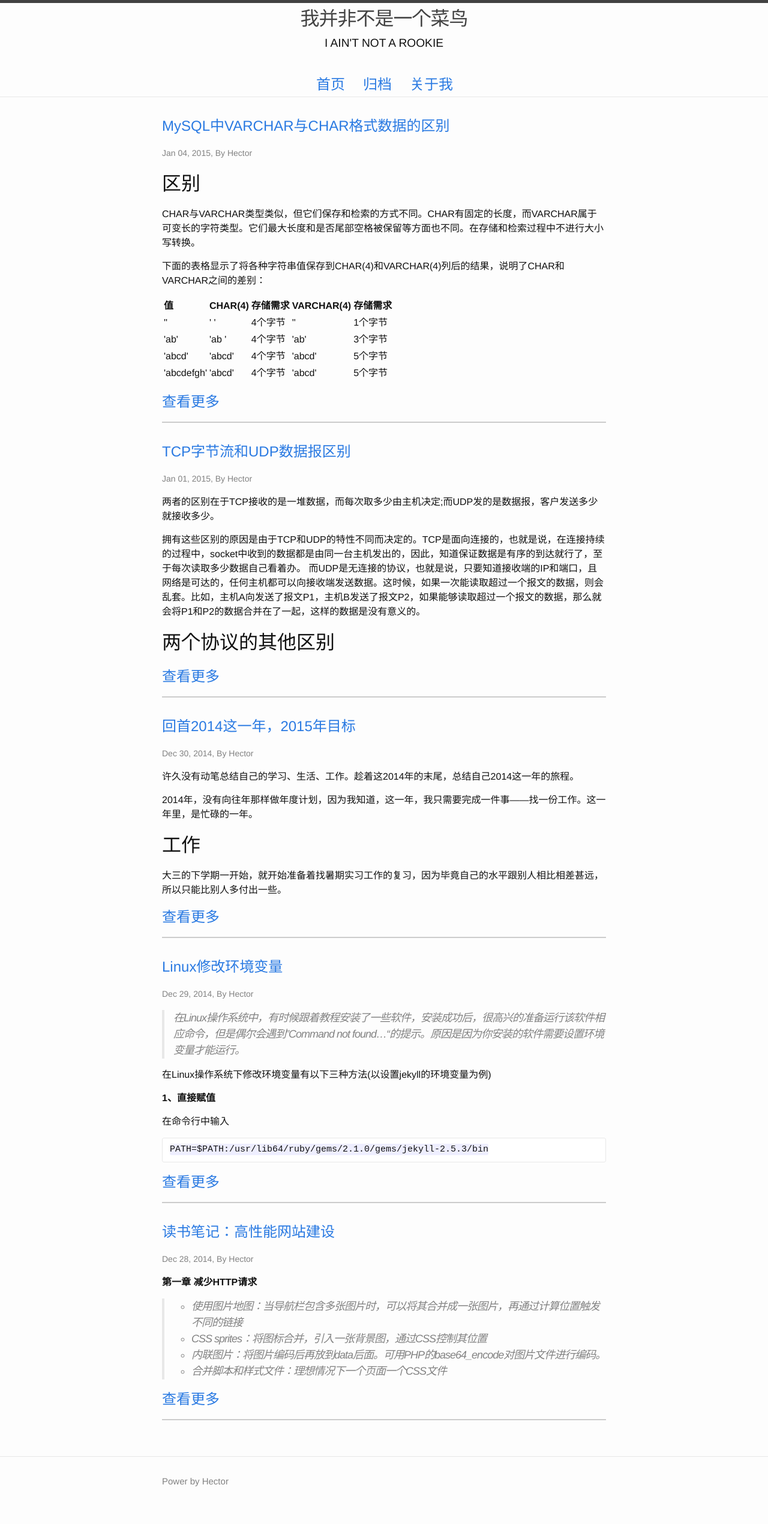
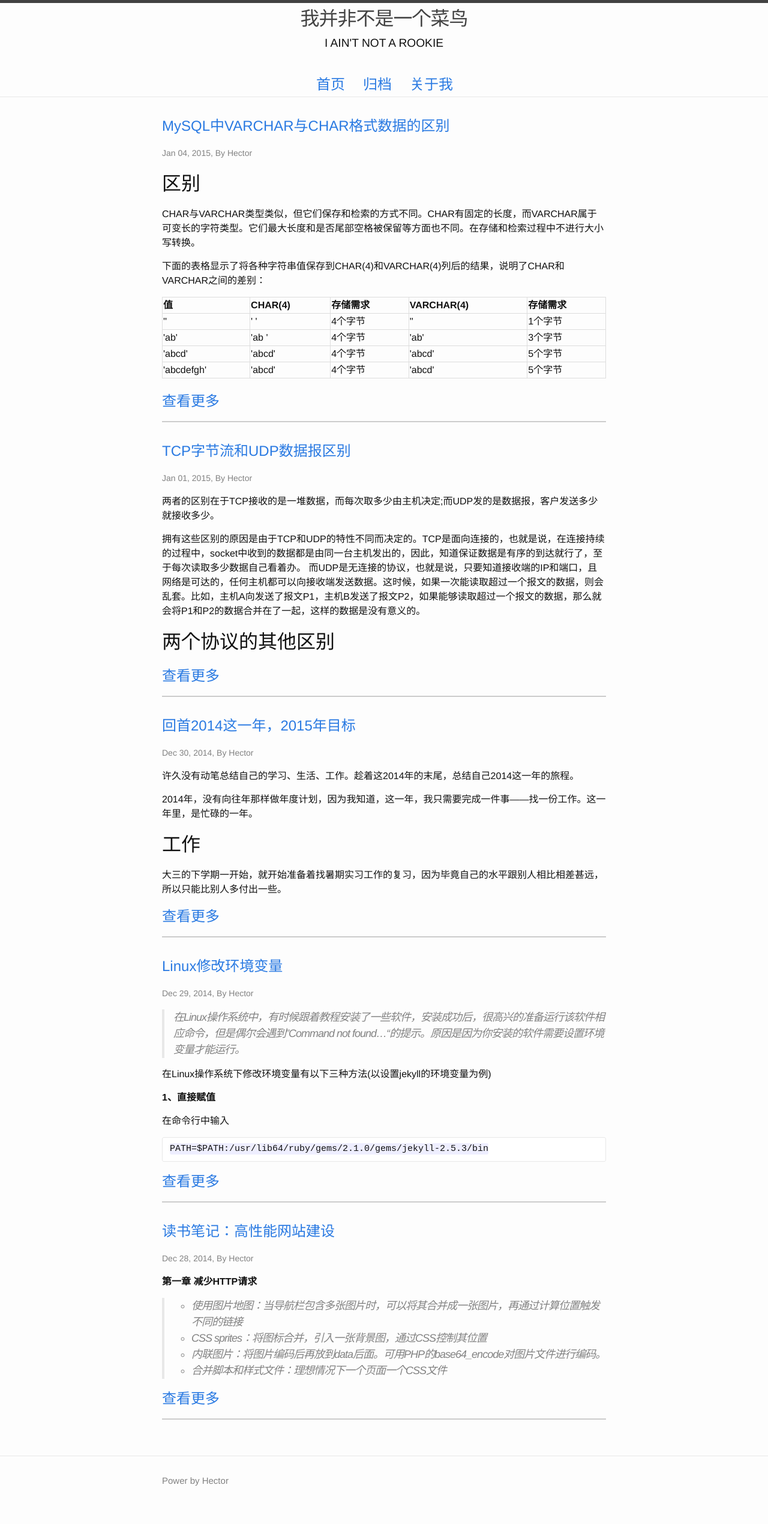
Before and after one commit to hoohack/hoohack.github.io, a Jekyll site: the page built from index.html, in a window 1280 px wide. Shown: the whole page at 60% size. Built offline with Jekyll 4.4.1, drawn with Linux system fonts in a browser that asks for light colours; the list of posts is cut into pages by our own code; comment, search, counter and statistics services are not loaded.

Commit message:
update post:difference-between-varchar-and-char-in-mysql

```diff
--- a/_sass/_base.scss
+++ b/_sass/_base.scss
@@ -147,6 +147,17 @@ pre {
     }
 }
 
+table {
+    width: 100%;
+    margin-bottom: 20px;
+    border-collapse: collapse;
+    border-spacing: 0;
+}
+
+table, tr, td, th {
+    border:1px solid #ddd!important
+}
+
 
 
 /**
```
